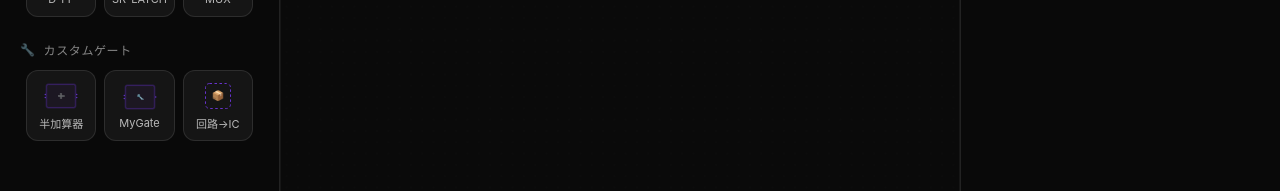
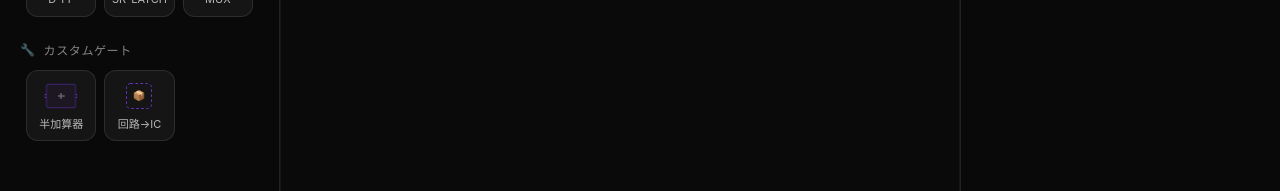
Before and after one commit to pebblip/logic-circuit-playground, a React (Vite) app: page / in a window 1280 px wide. Shown: the part 484-675 px from the top of the page. Built offline with nearby package versions, Linux system fonts and the light colour scheme.

Commit message:
fix: CLOCKゲート実行時のダイアログ操作不能バグを修正
- すべてのCLOCKゲートを一時停止するように変更
- ダイアログクローズ時に全CLOCKを復元
- 不要なMyGateサンプルを削除（半加算器のみ残す）

```diff
--- a/src/components/PropertyPanel.tsx
+++ b/src/components/PropertyPanel.tsx
@@ -34,38 +34,15 @@ export const PropertyPanel: React.FC = () => {
   React.useEffect(() => {
     console.log('🔴 selectedGateId changed, closing modals');
 
-    // CLOCKの状態を復元してからモーダルを閉じる
+    // すべてのCLOCKゲートの状態を復元してからモーダルを閉じる
     if (clockWasRunning) {
-      const prevGate = gates.find(g => g.type === 'CLOCK' && g.metadata?.isRunning === false);
-      if (prevGate) {
-        console.log('🔴 Resuming CLOCK due to gate selection change');
-        const updatedGates = gates.map(gate =>
-          gate.id === prevGate.id
-            ? { ...gate, metadata: { ...gate.metadata, isRunning: true } }
-            : gate
-        );
-        useCircuitStore.setState({ gates: updatedGates });
-      }
-      setClockWasRunning(false);
-    }
-
-    setShowDetailModal(false);
-    setShowTruthTableModal(false);
-    setTruthTableData(null);
-  }, [selectedGateId]);
-
-  // 強制的にモーダルを閉じる関数
-  const forceCloseModal = React.useCallback(() => {
-    console.log('🔴 Force closing modal');
-
-    // CLOCKゲートの実行状態を復元
-    if (selectedGate?.type === 'CLOCK' && clockWasRunning) {
-      console.log('🔴 Resuming CLOCK after modal close');
-      const updatedGates = gates.map(gate =>
-        gate.id === selectedGate.id
-          ? { ...gate, metadata: { ...gate.metadata, isRunning: true } }
-          : gate
-      );
+      console.log('🔴 Resuming all CLOCKs due to gate selection change');
+      const updatedGates = gates.map(gate => {
+        if (gate.type === 'CLOCK' && gate.metadata && !gate.metadata.isRunning) {
+          return { ...gate, metadata: { ...gate.metadata, isRunning: true } };
+        }
+        return gate;
+      });
       useCircuitStore.setState({ gates: updatedGates });
       setClockWasRunning(false);
     }
@@ -73,7 +50,30 @@ export const PropertyPanel: React.FC = () => {
     setShowDetailModal(false);
     setShowTruthTableModal(false);
     setTruthTableData(null);
-  }, [selectedGate, clockWasRunning, gates]);
+  }, [selectedGateId, clockWasRunning, gates]);
+
+  // 強制的にモーダルを閉じる関数
+  const forceCloseModal = React.useCallback(() => {
+    console.log('🔴 Force closing modal');
+
+    // すべてのCLOCKゲートの実行状態を復元
+    if (clockWasRunning) {
+      console.log('🔴 Resuming all CLOCKs after modal close');
+      const updatedGates = gates.map(gate => {
+        if (gate.type === 'CLOCK' && gate.metadata && !gate.metadata.isRunning) {
+          // 停止しているCLOCKゲートを再開
+          return { ...gate, metadata: { ...gate.metadata, isRunning: true } };
+        }
+        return gate;
+      });
+      useCircuitStore.setState({ gates: updatedGates });
+      setClockWasRunning(false);
+    }
+
+    setShowDetailModal(false);
+    setShowTruthTableModal(false);
+    setTruthTableData(null);
+  }, [clockWasRunning, gates]);
 
   // Escapeキーでモーダルを閉じる
   React.useEffect(() => {
@@ -456,15 +456,17 @@ export const PropertyPanel: React.FC = () => {
   const handleShowDetail = () => {
     console.log('🔴 handleShowDetail called');
 
-    // CLOCKゲートの場合、実行を一時停止
-    if (selectedGate?.type === 'CLOCK' && selectedGate.metadata?.isRunning) {
-      console.log('🔴 Pausing CLOCK for modal');
+    // すべての実行中のCLOCKゲートを一時停止
+    const runningClocks = gates.filter(g => g.type === 'CLOCK' && g.metadata?.isRunning);
+    if (runningClocks.length > 0) {
+      console.log('🔴 Pausing all running CLOCKs for modal');
       setClockWasRunning(true);
-      const updatedGates = gates.map(gate =>
-        gate.id === selectedGate.id
-          ? { ...gate, metadata: { ...gate.metadata, isRunning: false } }
-          : gate
-      );
+      const updatedGates = gates.map(gate => {
+        if (gate.type === 'CLOCK' && gate.metadata?.isRunning) {
+          return { ...gate, metadata: { ...gate.metadata, isRunning: false } };
+        }
+        return gate;
+      });
       useCircuitStore.setState({ gates: updatedGates });
     }
 
@@ -475,6 +477,20 @@ export const PropertyPanel: React.FC = () => {
   // 真理値表表示ハンドラ
   const handleShowTruthTable = () => {
     if (!selectedGate) return;
+
+    // すべての実行中のCLOCKゲートを一時停止
+    const runningClocks = gates.filter(g => g.type === 'CLOCK' && g.metadata?.isRunning);
+    if (runningClocks.length > 0) {
+      console.log('🔴 Pausing all running CLOCKs for truth table modal');
+      setClockWasRunning(true);
+      const updatedGates = gates.map(gate => {
+        if (gate.type === 'CLOCK' && gate.metadata?.isRunning) {
+          return { ...gate, metadata: { ...gate.metadata, isRunning: false } };
+        }
+        return gate;
+      });
+      useCircuitStore.setState({ gates: updatedGates });
+    }
 
     if (isCustomGate(selectedGate) && selectedGate.customGateDefinition?.truthTable) {
       // カスタムゲートの場合
--- a/src/components/ToolPalette.tsx
+++ b/src/components/ToolPalette.tsx
@@ -28,54 +28,29 @@ const SPECIAL_GATES: { type: GateType; label: string }[] = [
   { type: 'MUX', label: 'MUX' },
 ];
 
-// デモ用カスタムゲート定義
+// デモ用カスタムゲート定義（教育的価値の高いもののみ）
 const DEMO_CUSTOM_GATES: CustomGateDefinition[] = [
   {
     id: 'demo-half-adder',
     name: 'HalfAdder',
     displayName: '半加算器',
-    description: 'A + B = Sum + Carry',
+    description: '2進数の1桁加算を実現。A + B = Sum(S) + Carry(C)',
     inputs: [
       { name: 'A', index: 0 },
       { name: 'B', index: 1 }
     ],
     outputs: [
-      { name: 'S', index: 0 },
-      { name: 'C', index: 1 }
+      { name: 'S', index: 0 },  // Sum（和）
+      { name: 'C', index: 1 }   // Carry（桁上がり）
     ],
     truthTable: {
-      '00': '00',
-      '01': '10',
-      '10': '10',
-      '11': '01'
+      '00': '00',  // 0+0 = 0 (carry=0)
+      '01': '10',  // 0+1 = 1 (carry=0)
+      '10': '10',  // 1+0 = 1 (carry=0)
+      '11': '01'   // 1+1 = 0 (carry=1)
     },
     icon: '➕',
     category: 'arithmetic',
-    width: 100,
-    height: 80,
-    createdAt: Date.now(),
-    updatedAt: Date.now(),
-  },
-  {
-    id: 'demo-my-gate',
-    name: 'MyGate',
-    displayName: 'MyGate',
-    description: 'カスタムゲートのサンプル',
-    inputs: [
-      { name: 'A', index: 0 },
-      { name: 'B', index: 1 }
-    ],
-    outputs: [
-      { name: 'Y', index: 0 }
-    ],
-    truthTable: {
-      '00': '0',
-      '01': '1',
-      '10': '1',
-      '11': '0'
-    },
-    icon: '🔧',
-    category: 'custom',
     width: 100,
     height: 80,
     createdAt: Date.now(),
```
